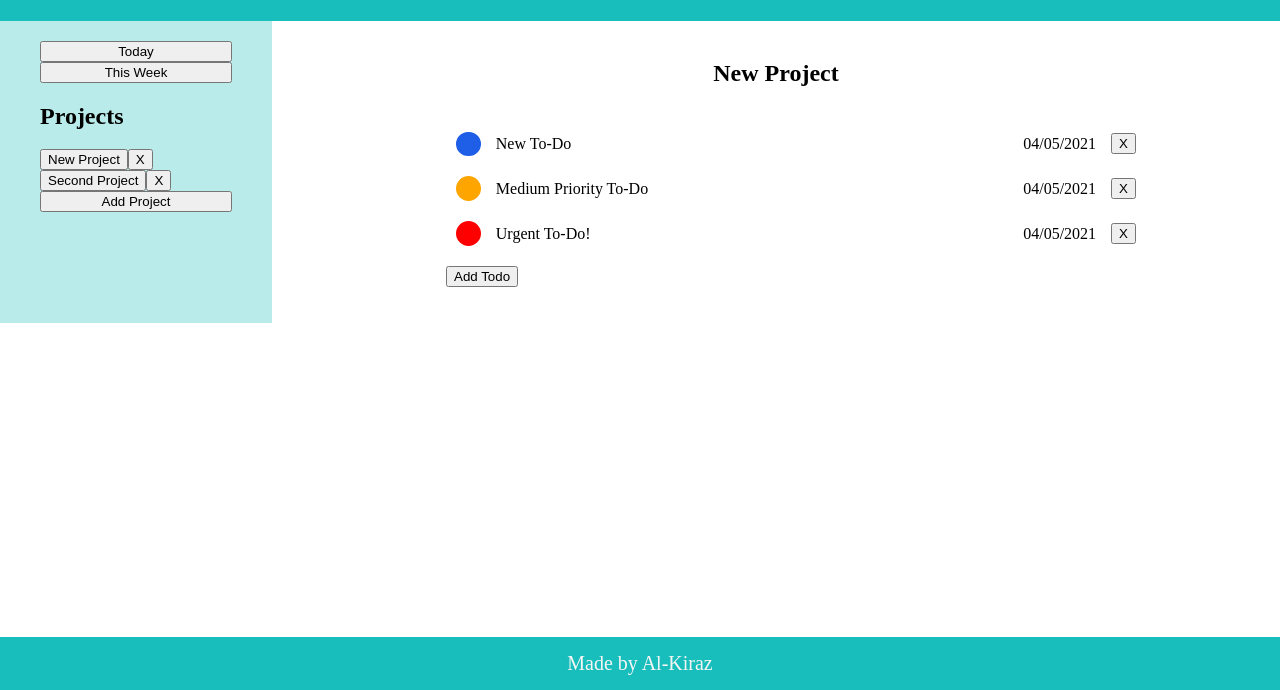
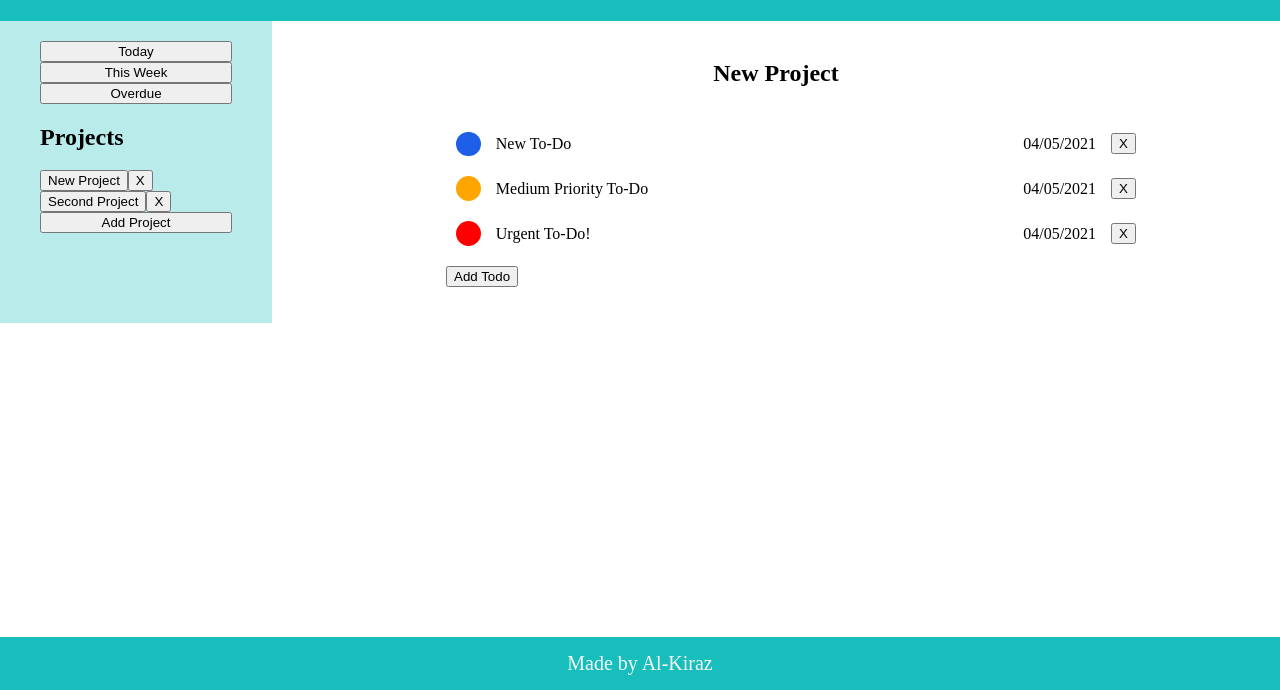
Before and after one commit to Akirazian/todo-list, a plain HTML site: page index.html in a window 1280 px wide. Shown: the part 110-800 px from the top of the page. Drawn offline with Linux system fonts and the light colour scheme.

Commit message:
Add overdue to-do listing

```diff
--- a/index.html
+++ b/index.html
@@ -14,6 +14,7 @@
     <div class="project-sidebar" id="project-sidebar">
       <button class="project-list-item" id="today-todos-button">Today</button>
       <button class="project-list-item" id="week-todos-button">This Week</button>
+      <button class="project-list-item" id="overdue-todos-button">Overdue</button>
       <h2>Projects</h2>
       <div id="project-list-container" class="project-list-container"></div>
       <button class="add-button" id="add-project-button">Add Project</button>
```
